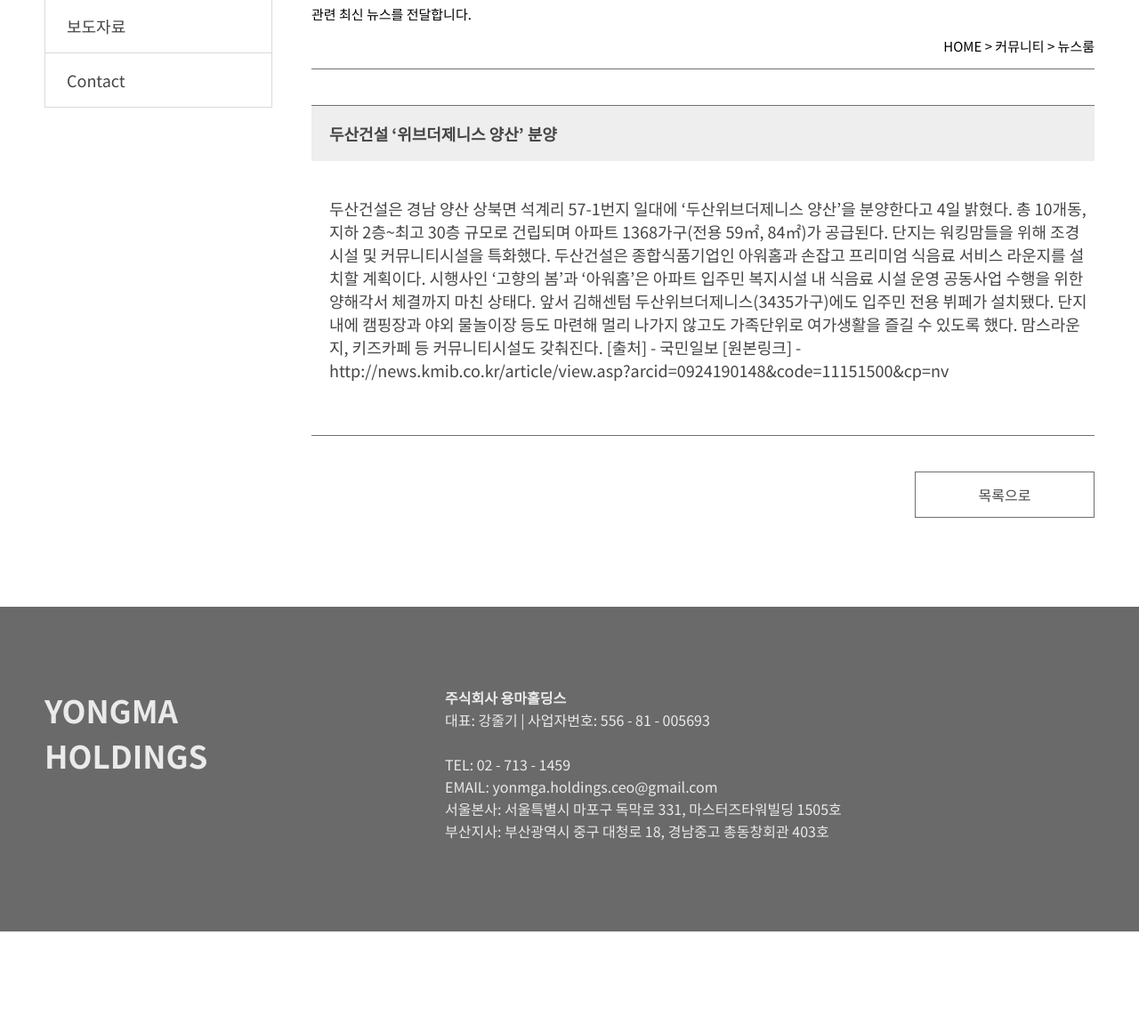
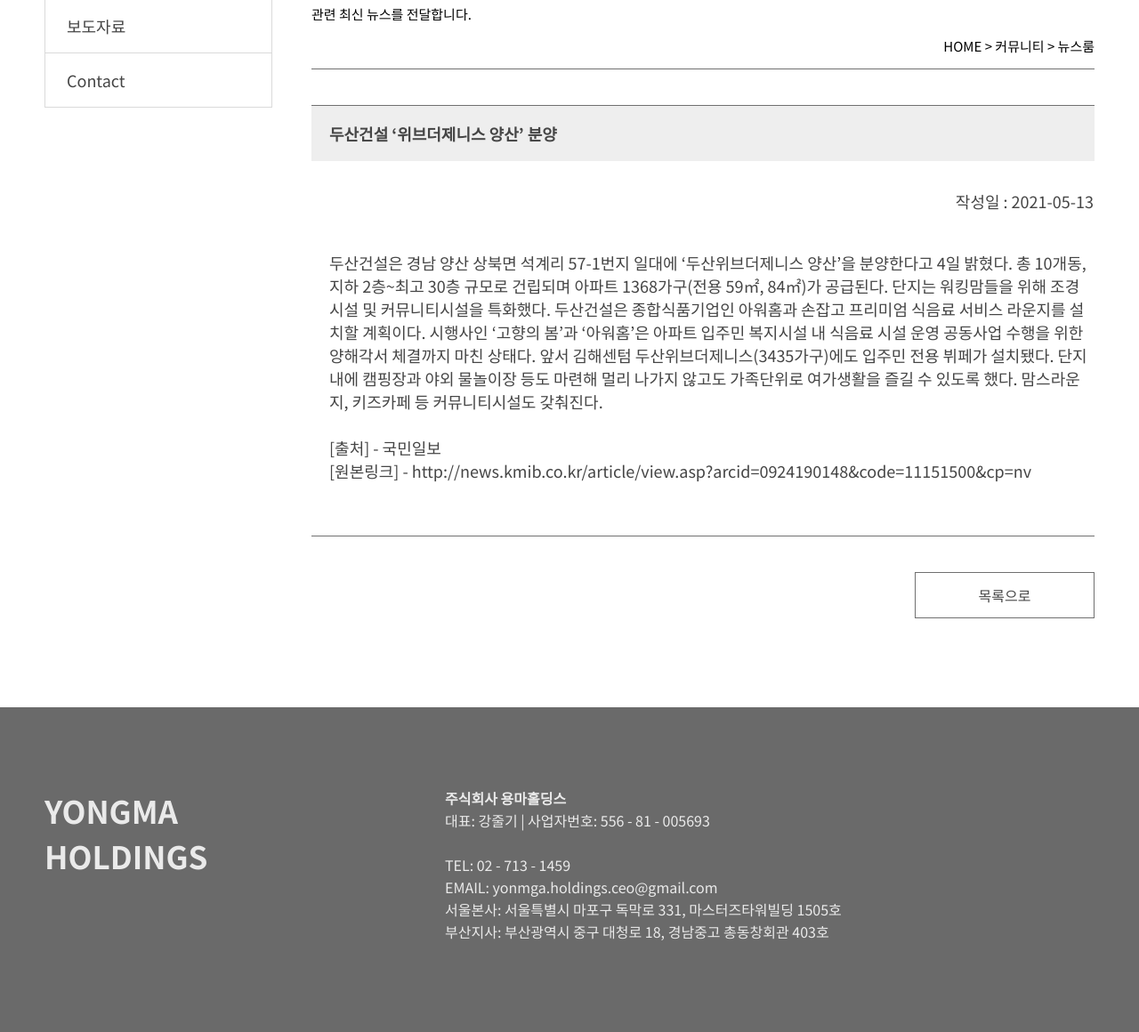
Before and after one commit to domino04/yongma-web, a Django app: page /community/newsRoom/4 in a window 1280 px wide. Shown: the part 587-1747 px from the top of the page at 89% size. Before the commit the page ends 1634 px from the top, so only its background shows below. Run offline with Django 3.2, Linux system fonts and the light colour scheme; data comes from the database, SQL or seed files in the repository.

Commit message:
date 및 줄바꿈  출력 형식 수정"

```diff
--- a/yongma/app/static/index.css
+++ b/yongma/app/static/index.css
@@ -49,7 +49,7 @@
 
 .posts-box {
   width: 48%;
-  height: 250px;
+  height: 280px;
 }
 
 .posts-box-top {
@@ -97,6 +97,9 @@
 }
 .posts-box-bottom > tbody {
   width: 100%;
+}
+.a-post:last-child {
+  border-color: white;
 }
 .a-post {
   width: 100%;
--- a/yongma/app/static/sidenav.css
+++ b/yongma/app/static/sidenav.css
@@ -515,6 +515,11 @@ tr > .created-at {
   padding-top: 40px;
   padding-bottom: 60px;
 }
+.news-post-table > tbody > tr > .date {
+  text-align: right;
+  height: 30px;
+  padding-top: 30px;
+}
 .news-post-btn {
   margin-top: 40px;
   width: 100%;
--- a/yongma/app/templates/base.html
+++ b/yongma/app/templates/base.html
@@ -73,7 +73,6 @@
               <a class="menu-category"></a>
             </div>
           </div>
-
           <div id="site-map" class="row">
             <a href="/" id="left-logo"></a>
             <div id="right-menu" class="row">
@@ -122,7 +121,7 @@
               >
             </div>
           </div>
-        </div>-->
+        </div> -->
       </div>
       {% block container %}
       <!-- containers -->
--- a/yongma/app/templates/community/news.html
+++ b/yongma/app/templates/community/news.html
@@ -32,7 +32,10 @@
   </thead>
   <tbody>
     <tr>
-      <td class="title">{{post.content}}</a></td>
+      <td class="date">작성일 : {{post.created_at|date:"Y-m-d"}}</a></td>
+    </tr>
+    <tr>
+      <td style="white-space: pre-wrap;" class="title">{{post.content}}</a></td>
     </tr>
   </tbody>
 </table>
--- a/yongma/app/templates/community/newsRoom.html
+++ b/yongma/app/templates/community/newsRoom.html
@@ -38,7 +38,7 @@
     <tr>
       <td class="number">{{new.id}}</td>
       <td class="title"><a href="{{new.pk}}">{{new.title}}</a></td>
-      <td class="created-at">{{new.created_at.date}}</td>
+      <td class="created-at">{{new.created_at.date|date:"Y-m-d"}}</td>
     </tr>
     {% endfor %}
   </tbody>
--- a/yongma/app/templates/community/press.html
+++ b/yongma/app/templates/community/press.html
@@ -40,7 +40,7 @@
       <td class="number">{{press.id}}</td>
       <td class="title"><a href="{{press.link}}">{{press.title}}</a></td>
       <td class="title">{{press.company}}</td>
-      <td class="created-at">{{press.created_at.date}}</td>
+      <td class="created-at">{{press.created_at.date|date:"Y-m-d"}}</td>
     </tr>
     {% endfor %}
   </tbody>
--- a/yongma/app/templates/sidenav.html
+++ b/yongma/app/templates/sidenav.html
@@ -21,7 +21,7 @@
           <!-- 섹션 타이틀 -->
           {% endblock %}
         </div>
-        <div class="section-container">
+        <div class="section-container col">
           {% block sectionContainer %}
           <!-- containers -->
           {% endblock %}
```
Also changed, not shown: yongma/app/templates/index.html (+6 -2 lines).
